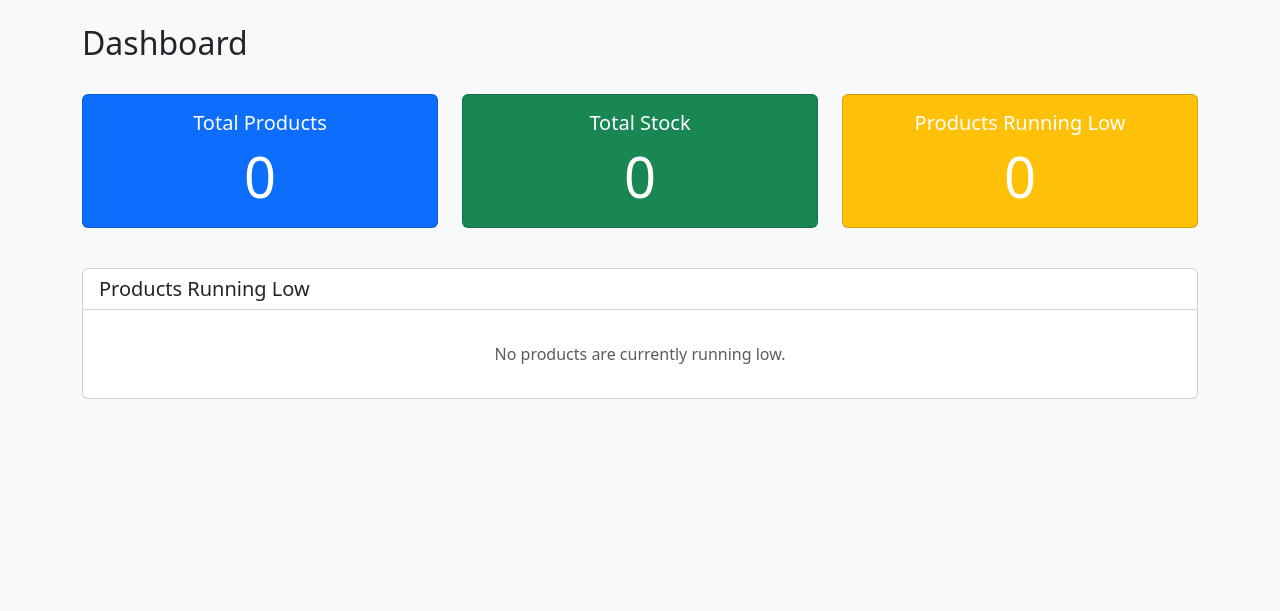
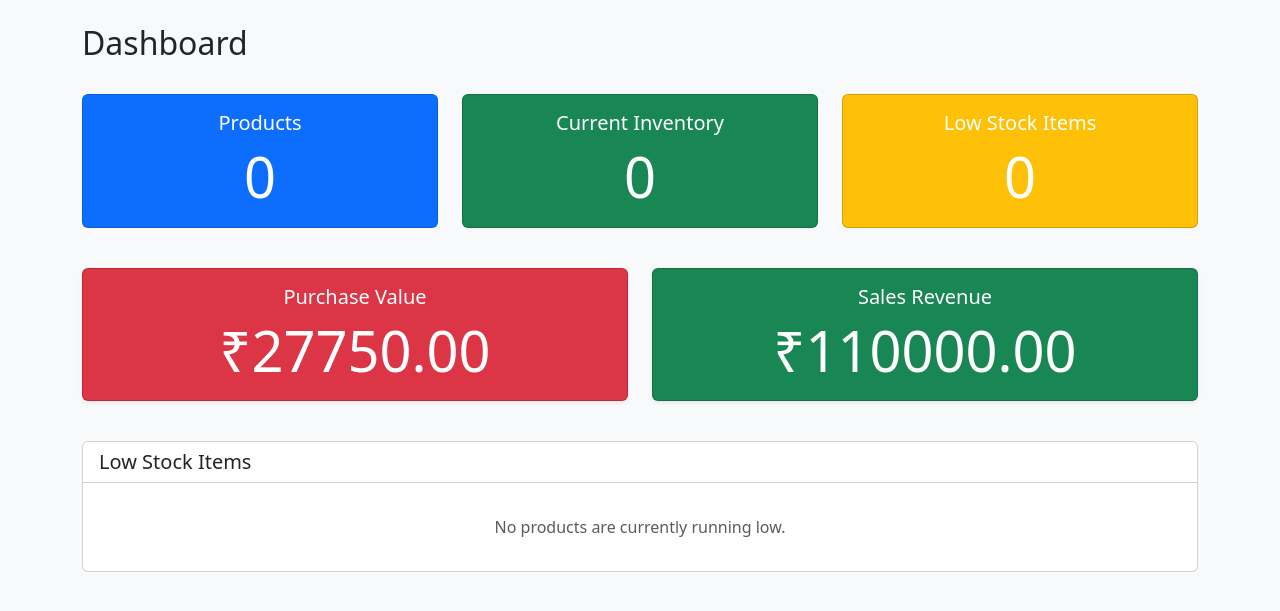
Before and after one commit to ishithakodali/inventory-management-system, a Flask app: page / in a window 1280 px wide. Shown: the part 56-667 px from the top of the page. Run offline with Flask 3, Linux system fonts and the light colour scheme; the visitor is signed in with stand-in values (Sample User, id 1); data comes from the database, SQL or seed files in the repository; both versions use the stored data as it was after the commit; data that the repository does not hold is empty.

Commit message:
Update Dashboard metrics and logic

```diff
--- a/app.py
+++ b/app.py
@@ -34,13 +34,20 @@ def home():
     total_products = total_products_row[0] if total_products_row else 0
 
     # Calculate Total Stock
-    total_stock_row = conn.execute("SELECT SUM(stock_quantity) FROM products").fetchone()
-    total_stock = total_stock_row[0] if total_stock_row and total_stock_row[0] else 0
+    total_stock_row = conn.execute("SELECT COALESCE(SUM(stock_quantity), 0) FROM products").fetchone()
+    total_stock = total_stock_row[0] if total_stock_row else 0
 
     # Calculate Products Running Low
     low_stock_query = "SELECT * FROM products WHERE stock_quantity <= low_stock_threshold ORDER BY stock_quantity ASC"
     low_stock_products = conn.execute(low_stock_query).fetchall()
     low_stock_count = len(low_stock_products)
+    # Calculate Purchase Value
+    purchase_value_row = conn.execute("SELECT COALESCE(SUM(quantity * purchase_price), 0) FROM purchases").fetchone()
+    purchase_value = purchase_value_row[0] if purchase_value_row else 0
+
+    # Calculate Sales Revenue
+    sales_revenue_row = conn.execute("SELECT COALESCE(SUM(quantity * selling_price), 0) FROM sales").fetchone()
+    sales_revenue = sales_revenue_row[0] if sales_revenue_row else 0
 
     conn.close()
 
@@ -49,7 +56,9 @@ def home():
         total_products=total_products,
         total_stock=total_stock,
         low_stock_count=low_stock_count,
-        low_stock_products=low_stock_products
+        low_stock_products=low_stock_products,
+        purchase_value=purchase_value,
+        sales_revenue=sales_revenue
     )
 
 if __name__ == "__main__":
--- a/templates/dashboard.html
+++ b/templates/dashboard.html
@@ -12,7 +12,7 @@
     <div class="col-md-4">
         <div class="card text-white bg-primary mb-3">
             <div class="card-body text-center">
-                <h5 class="card-title">Total Products</h5>
+                <h5 class="card-title">Products</h5>
                 <p class="card-text display-4">{{ total_products }}</p>
             </div>
         </div>
@@ -20,7 +20,7 @@
     <div class="col-md-4">
         <div class="card text-white bg-success mb-3">
             <div class="card-body text-center">
-                <h5 class="card-title">Total Stock</h5>
+                <h5 class="card-title">Current Inventory</h5>
                 <p class="card-text display-4">{{ total_stock }}</p>
             </div>
         </div>
@@ -28,19 +28,39 @@
     <div class="col-md-4">
         <div class="card text-white bg-warning mb-3">
             <div class="card-body text-center">
-                <h5 class="card-title">Products Running Low</h5>
+                <h5 class="card-title">Low Stock Items</h5>
                 <p class="card-text display-4">{{ low_stock_count }}</p>
             </div>
         </div>
     </div>
 </div>
 
-<!-- Products Running Low Table -->
+<!-- Financial Stats Row -->
+<div class="row mb-4">
+    <div class="col-md-6">
+        <div class="card text-white bg-danger mb-3 shadow-sm">
+            <div class="card-body text-center">
+                <h5 class="card-title">Purchase Value</h5>
+                <p class="card-text display-4">₹{{ "%.2f"|format(purchase_value) }}</p>
+            </div>
+        </div>
+    </div>
+    <div class="col-md-6">
+        <div class="card text-white bg-success mb-3 shadow-sm">
+            <div class="card-body text-center">
+                <h5 class="card-title">Sales Revenue</h5>
+                <p class="card-text display-4">₹{{ "%.2f"|format(sales_revenue) }}</p>
+            </div>
+        </div>
+    </div>
+</div>
+
+<!-- Low Stock Items Table -->
 <div class="row mb-4">
     <div class="col-12">
         <div class="card">
             <div class="card-header bg-white">
-                <h5 class="mb-0">Products Running Low</h5>
+                <h5 class="mb-0">Low Stock Items</h5>
             </div>
             <div class="card-body">
                 {% if low_stock_products %}
```
Also changed, not shown: inventory.db.
